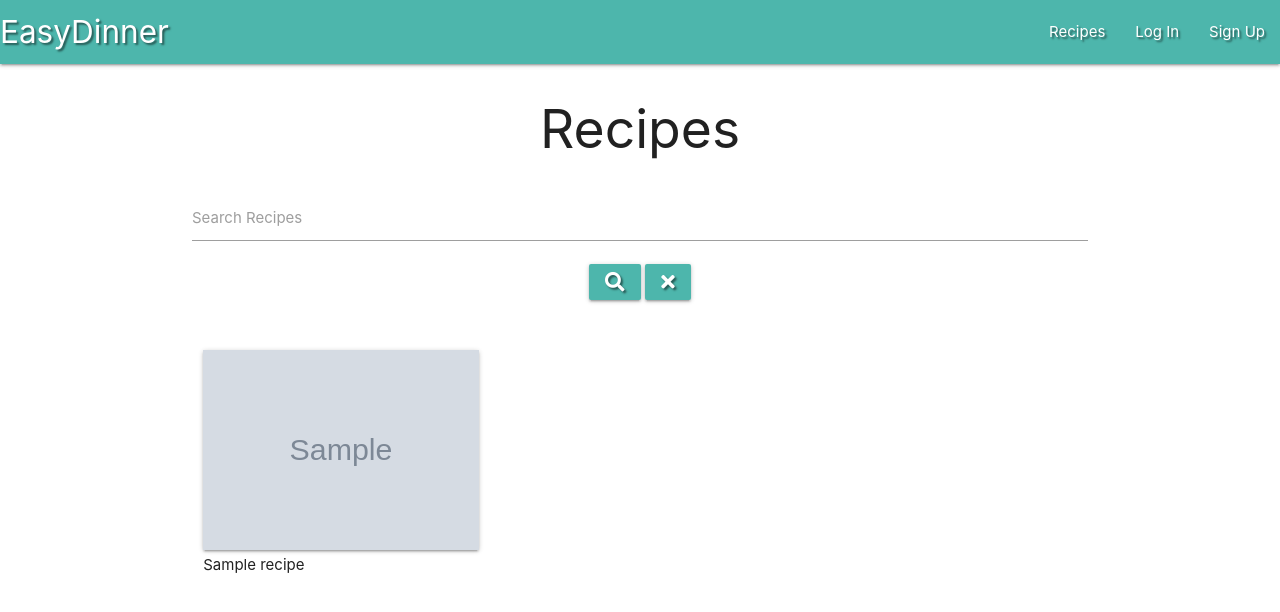
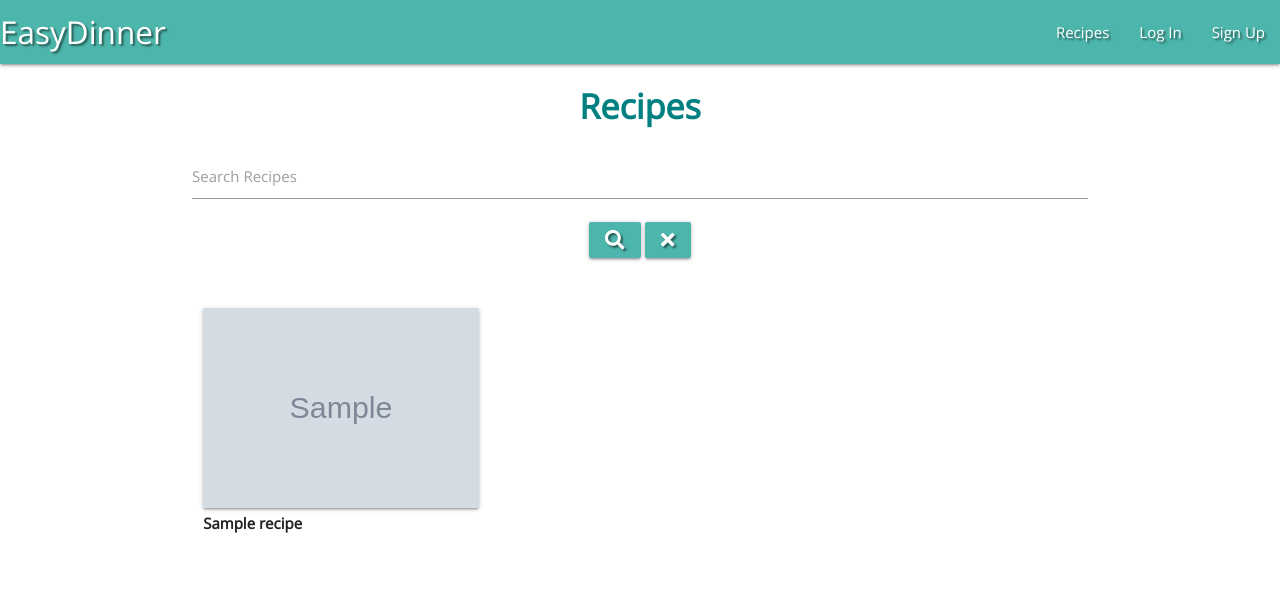
Before and after one commit to upeshp/MS3_EasyDinner, a Flask app: page / in a window 1280 px wide. Shown: the top 612 px of the page. Run offline with Flask 2, Linux system fonts and the light colour scheme; grey boxes marked "Sample" are stand-in pictures; a database or web service that is not in the repository returns one stand-in record (values such as "Sample title"); some libraries are stand-ins or nearby versions.

Commit message:
Style: added Roboto/Open Sans google fonts, applied Open Sans to headers on all templates and changed to teal colour,  applied Roboto to ingredients/method on recipe_details.html

```diff
--- a/static/css/style.css
+++ b/static/css/style.css
@@ -1,8 +1,34 @@
+body {
+    font-family: 'Roboto', sans-serif;
+    font-family: 'Open Sans', sans-serif;
+}
+
 .text-shadow {
     text-shadow: 2px 2px 2px rgba(0, 0, 0, 0.5);
 }
 
+/* HEADERS */
+
+.page-header {
+    font-weight: bold;
+    color: teal;
+}
+
+/* RECIPE INGREDIENTS & METHOD TEXT */
+.details {
+    font-family: 'Roboto', sans-serif;
+}
+
+.added-by {
+    font-family: 'Roboto', sans-serif;
+    color: rgb(155, 148, 148);
+}
+
 /* STYLING FOR RECIPE CARDS */
+
+.recipecard-title {
+    font-weight: bold;
+}
 
 .recipe-container {
     line-height: 0;
--- a/templates/add_recipe.html
+++ b/templates/add_recipe.html
@@ -1,7 +1,7 @@
 {% extends "base.html" %}
 {% block content %}
 
-    <h3 class="light-blue-text text-darken-4 center-align">Add Recipe</h3>
+    <h3 class="center-align page-header">Add Recipe</h3>
 
     <div class="row card-panel grey lighten-5">
         <form class="col s12" method="POST" action="">
--- a/templates/base.html
+++ b/templates/base.html
@@ -6,6 +6,9 @@
     <!-- Font Awesome -->
     <link rel="stylesheet" href="https://cdnjs.cloudflare.com/ajax/libs/font-awesome/5.15.2/css/all.min.css"
         integrity="sha512-HK5fgLBL+xu6dm/Ii3z4xhlSUyZgTT9tuc/hSrtw6uzJOvgRr2a9jyxxT1ely+B+xFAmJKVSTbpM/CuL7qxO8w==" crossorigin="anonymous" type="text/css">
+    <!-- Google Fonts -->
+    <link rel="preconnect" href="https://fonts.gstatic.com">
+    <link href="https://fonts.googleapis.com/css2?family=Open+Sans&family=Roboto&display=swap" rel="stylesheet">
     <!-- Materialize: Compiled and minified CSS -->
     <link rel="stylesheet" href="https://cdnjs.cloudflare.com/ajax/libs/materialize/1.0.0/css/materialize.min.css" type="text/css">
     <!-- CSS -->
--- a/templates/edit_recipe.html
+++ b/templates/edit_recipe.html
@@ -1,7 +1,7 @@
 {% extends "base.html" %}
 {% block content %}
 
-    <h3 class="light-blue-text text-darken-4 center-align">Edit Recipe</h3>
+    <h3 class="center-align page-header">Edit Recipe</h3>
 
     <div class="row card-panel grey lighten-5">
         <form class="col s12" method="POST" action="{{ url_for('edit_recipe', recipe_id=recipe._id) }}">
--- a/templates/login.html
+++ b/templates/login.html
@@ -1,7 +1,7 @@
 {% extends "base.html" %}
 {% block content %}
 
-    <h3 class="center-align">Log In</h3>
+    <h3 class="center-align page-header">Log In</h3>
 
     <div class="row">
         <form class="col s12 m8 offset-m2" method="POST" action="{{ url_for('login') }}">
--- a/templates/profile.html
+++ b/templates/profile.html
@@ -4,7 +4,7 @@
     <div class="row">
         <div class="col s12 m8 offset-m2">
             <!-- <div class="card-panel"> -->
-                <h3 class="center-align light-blue-text text-darken-4">
+                <h3 class="center-align page-header">
                     {{ username }}'s Profile
                 </h3>
             <!-- </div> -->
--- a/templates/recipes.html
+++ b/templates/recipes.html
@@ -1,7 +1,7 @@
 {% extends "base.html" %}
 {% block content %}
 
-    <h2 class="center-align">Recipes</h2>
+    <h4 class="page-header center-align">Recipes</h4>
 
         <!-- Search -->
         <form action="{{ url_for('search') }}" method="POST" class="col s12">
@@ -30,7 +30,7 @@
                     <img class="recipe-image" src="{{ recipe.recipe_image }}">
                 </a>
             </div>
-            <p>{{ recipe.recipe_name }}</p>
+            <p class="recipecard-title">{{ recipe.recipe_name }}</p>
         </div>
         {% endfor %}
     </div>
--- a/templates/register.html
+++ b/templates/register.html
@@ -1,7 +1,7 @@
 {% extends "base.html" %}
 {% block content %}
 
-    <h3 class="center-align">Register</h3>
+    <h3 class="center-align page-header">Register</h3>
 
     <div class="row">
         <form class="col s12 m8 offset-m2" method="POST" action="{{ url_for('register') }}">
```
Also changed, not shown: templates/recipe_details.html (+6 -6 lines).
